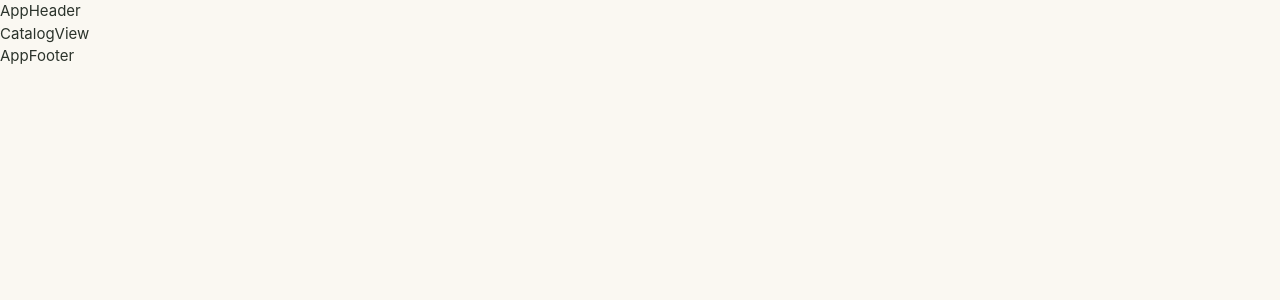
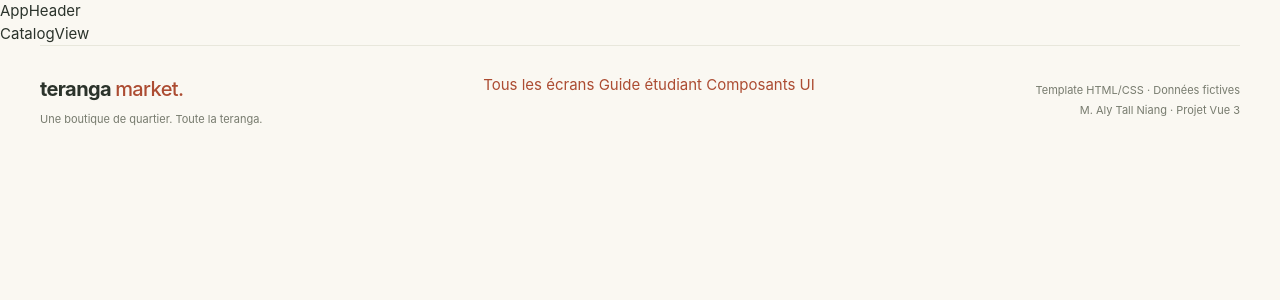
Before and after one commit to ouziih/yaAwa, a Vue app: page / in a window 1280 px wide. Shown: the top 300 px of the page. Built offline with nearby package versions, Linux system fonts and the light colour scheme.

Commit message:
feat(footer): integration du footer

```diff
--- a/src/components/AppFooter.vue
+++ b/src/components/AppFooter.vue
@@ -1,3 +1,31 @@
 <template>
-    <div>AppFooter</div>
+        <footer class="container site-footer">
+            <div>
+            <strong>
+            teranga
+            <span>
+            market.
+            </span>
+            </strong>
+            <p>
+            Une boutique de quartier. Toute la teranga.
+            </p>
+            </div>
+            <div class="footer-links">
+            <a href="sommaire.html">
+            Tous les écrans
+            </a>
+            <a href="guide.html">
+            Guide étudiant
+            </a>
+            <a href="exemples/composants.html">
+            Composants UI
+            </a>
+            </div>
+            <p>
+            Template HTML/CSS · Données fictives
+            <br>
+            M. Aly Tall Niang · Projet Vue 3
+            </p>
+        </footer>
 </template>
```
